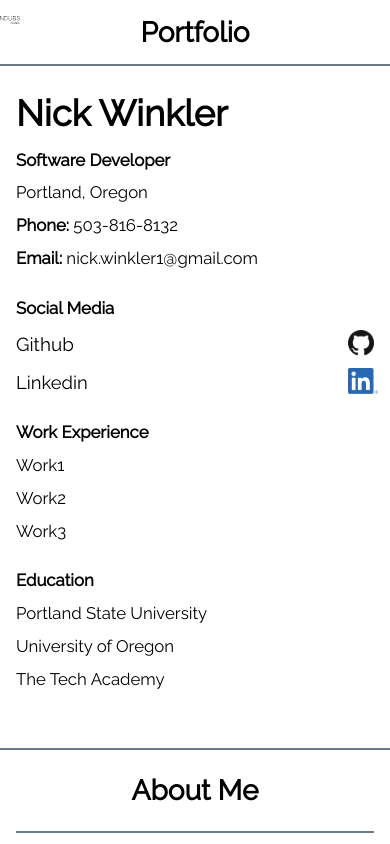
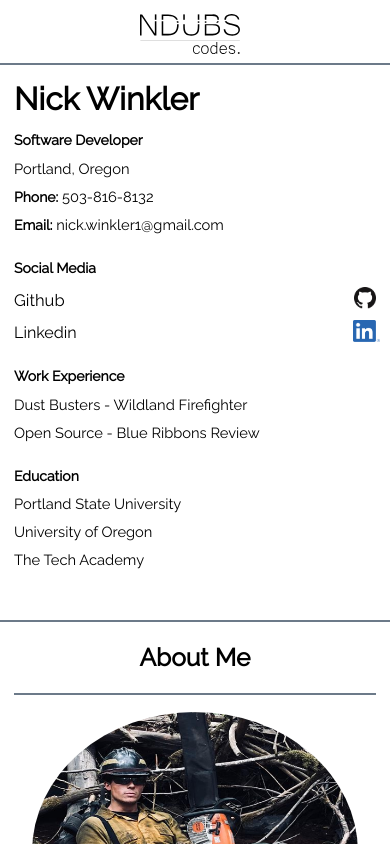
Before and after one commit to ndubs18/portfolioV2, a React (Create React App) app: page / in a window 390 px wide. Shown: the top 844 px of the page. Built offline with nearby package versions, Linux system fonts and the light colour scheme.

Commit message:
fixed sizing and scaling of logo and changed the root font size

```diff
--- a/src/App.css
+++ b/src/App.css
@@ -24,7 +24,7 @@ h2 {
   font-size: 1.75rem;
 }
 h3 {
-  font-size: 1.5rem
+  font-size: 2rem
 }
 
 a {
@@ -51,7 +51,7 @@ a {
 
 .section_1 nav img {
   position: absolute;
-  width: 5%;
+  width: 6%;
   height: auto;
   float: left;
   margin: 0;
@@ -80,7 +80,7 @@ a {
 
 .about_me .credentials {
   text-align: start;
-  padding: 1rem 2rem 1rem .5rem;
+  padding: .5rem 2rem 1rem .5rem;
   width: 30%;
   height: 100%;
   display: flex;
@@ -90,7 +90,7 @@ a {
 }
 
 .about_me .credentials h3 {
-  margin: 0;
+  margin: 0 0 .5rem;
 }
 
 .credentials p {
@@ -356,14 +356,27 @@ footer {
   .about_me .credentials #personal, #social, #experience, #education {
     border-bottom: none;
   }
+
+  .section_1 nav img {
+    width: 100px;
+
+  }
 }
 
 @media only screen and (max-width: 1115px)
 {
   .section_1 {
     width: 100%;
+  }
 
+  .section_1 h1 {
+    display: none;
   }
+
+  .section_1 nav img {
+    margin-left: 1.3rem;
+  }
+
   .about_me {
     padding-bottom: 0rem;
   }
@@ -463,6 +476,15 @@ footer {
 }
 
 @media only screen and (max-width: 585px) {
+
+  * {
+    font-size: 14px;
+  }
+  .about_me {
+    padding-top: .5rem;
+  }
+
+
   .about_me .technical .summary p {
     width: 100%;
     padding: 0 1rem;
@@ -473,4 +495,15 @@ footer {
     width: 90%;
 
   }
+
+  .section_1 nav img {
+    margin-left: 0;
+
+  }
+  .section_1 nav {
+    justify-content: center;
+    padding-right: 10px;
+    height: 4.5rem;
+
+  }
 }
--- a/src/App.js
+++ b/src/App.js
@@ -1,4 +1,5 @@
 import React from 'react';
+import logo from './images/Asset_1.svg'
 
 
 import './App.css';
@@ -8,7 +9,7 @@ function App() {
     <div className="App">
       <header className="App-header">
         <section className="section_1">
-          <nav><img src={require('./images/Asset_1.svg')} alt="Ndubscodes" ></img> <h1>Portfolio</h1>
+          <nav><img src={logo} /><h1>Portfolio</h1>
           </nav>
 
           <div className="about_me">
@@ -28,9 +29,9 @@ function App() {
               </div>
               <div id="experience">
                 <p><b>Work Experience</b></p>
-                <p>Work1</p>
-                <p>Work2</p>
-                <p>Work3</p>
+                <p>Dust Busters - Wildland Firefighter</p>
+                <p>Open Source - Blue Ribbons Review</p>
+                <p></p>
               </div>
               <div id="education">
                 <p><b>Education</b></p>
```
